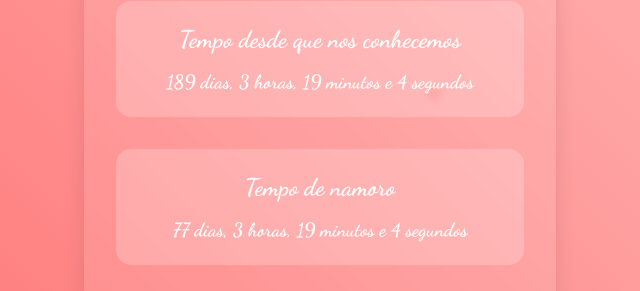
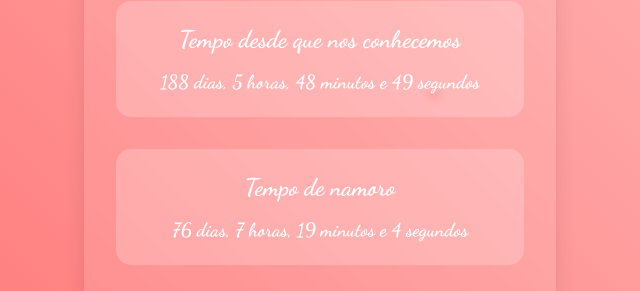
Before and after one commit to Ricardo-alencar65/aniversario, a plain HTML site: page index.html in a window 1280 px wide. Shown: the part 304-595 px from the top of the page, 320-960 px from the left. Drawn offline with Linux system fonts and the light colour scheme.

Commit message:
horas certas

```diff
--- a/index.html
+++ b/index.html
@@ -142,8 +142,8 @@
         }
 
         function updateCounters() {
-            const meetDate = new Date('2024-05-10T00:00:00');
-            const datingDate = new Date('2024-08-30T00:00:00');
+            const meetDate = new Date('2024-05-10T21:30:15');
+            const datingDate = new Date('2024-08-30T20:00:00');
             const now = new Date();
 
             function formatTime(diff) {
```
